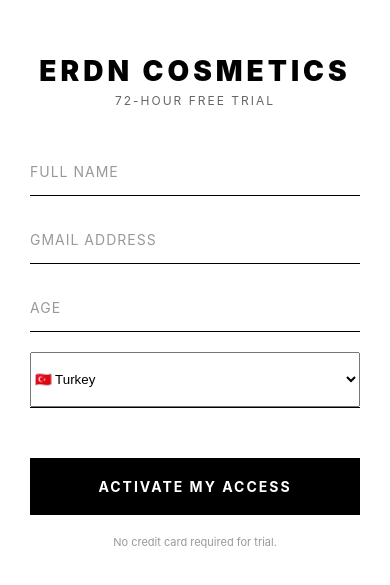
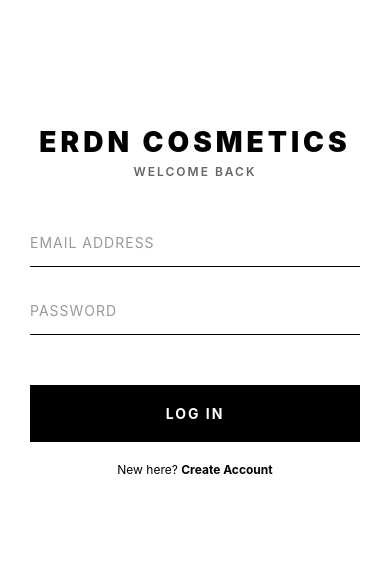
Before and after one commit to terdn/MVP, a React Native app: screen /Login in a window 390 px wide. Shown: the part 121-706 px from the top of the page. Built offline with nearby package versions, Linux system fonts and the light colour scheme.

Commit message:
CEO: Final Security Update - Hard Lock (72h), Netflix Model (Single Device) & Full Auth Flow

```diff
--- a/App.js
+++ b/App.js
@@ -1,15 +1,15 @@
-import React, { useState, useEffect } from "react";
+import React, { useEffect, useState } from "react";
+import { View, ActivityIndicator } from "react-native";
 import { NavigationContainer } from "@react-navigation/native";
 import { createStackNavigator } from "@react-navigation/stack";
 import AsyncStorage from '@react-native-async-storage/async-storage';
-import axios from 'axios';
 
-// Ekranlar
-import RegisterScreen from "./screens/RegisterScreen"; // YENİ: Kayıt Ekranı
+// --- EKRANLAR ---
+import RegisterScreen from "./screens/RegisterScreen";
+import LoginScreen from "./screens/LoginScreen"; // LoginScreen dosyasını oluşturmalısın!
+import DashboardScreen from "./screens/DashboardScreen";
+import AnalysisScreen from "./screens/AnalysisScreen";
 import SubscriptionScreen from "./screens/SubscriptionScreen";
-import WelcomeScreen from "./screens/WelcomeScreen";
-import CameraScreen from "./screens/CameraScreen";
-import AnalysisScreen from "./screens/AnalysisScreen";
 
 const Stack = createStackNavigator();
 
@@ -17,53 +17,75 @@ export default function App() {
   const [initialRoute, setInitialRoute] = useState(null);
 
   useEffect(() => {
-    checkAppLogic();
+    checkAccess();
   }, []);
 
-  const checkAppLogic = async () => {
+  const checkAccess = async () => {
     try {
-      // Cihazda kayıtlı e-posta var mı?
-      const savedEmail = await AsyncStorage.getItem('userEmail');
+      const userEmail = await AsyncStorage.getItem('userEmail');
+      const trialStartDate = await AsyncStorage.getItem('trialStartDate');
 
-      if (!savedEmail) {
-        // 1. Hiç kayıt yoksa: Önce 72 saatlik deneme için Kayıt Ekranı
-        setInitialRoute("Register");
+      // 1. Durum: Hiç Kayıt Yok -> REGISTER
+      if (!userEmail) {
+        setInitialRoute('Register');
+        return;
+      }
+
+      // 2. Durum: Kayıt Var, Süreyi Kontrol Et
+      if (trialStartDate) {
+          const start = parseInt(trialStartDate); // Kayıt zamanı
+          const now = Date.now(); // Şu an
+          const hoursPassed = (now - start) / (1000 * 60 * 60); // Geçen saat
+
+          // ⛔ KRİTİK EŞİK: 72 Saat
+          if (hoursPassed > 72) {
+              // SÜRE BİTTİ -> Asla Dashboard veya Analiz gösterilmez.
+              // Direkt Ödeme Ekranına kilitlenir.
+              setInitialRoute('Subscription');
+          } else {
+              // SÜRE VAR -> Devam edebilir
+              setInitialRoute('Dashboard');
+          }
       } else {
-        // 2. Kayıtlı kullanıcıysa: Sunucuya süreyi sor
-        const response = await axios.post('https://SENIN-RAILWAY-URLIN.up.railway.app/api/check-status', {
-          email: savedEmail
-        });
+          // Eğer tarih bir şekilde yoksa güvenli olarak Dashboard aç
+          setInitialRoute('Dashboard');
+      }
 
-        if (response.data.status === 'expired') {
-          // 72 saat dolmuş: Ödeme Ekranına Kilitler
-          setInitialRoute("Subscription");
-        } else {
-          // Süre devam ediyor: Hoş Geldin Ekranı
-          setInitialRoute("Welcome");
-        }
-      }
     } catch (error) {
-      // Bağlantı hatası veya ilk açılışta Register'a yönlendir
-      setInitialRoute("Register");
+      setInitialRoute('Register');
     }
   };
 
-  // Uygulama rotayı hesaplayana kadar boş bir ekran gösterir
-  if (!initialRoute) return null;
+  if (!initialRoute) {
+    return (
+      <View style={{ flex: 1, justifyContent: 'center', alignItems: 'center' }}>
+        <ActivityIndicator size="large" color="#000" />
+      </View>
+    );
+  }
 
   return (
     <NavigationContainer>
       <Stack.Navigator
         initialRouteName={initialRoute}
-        screenOptions={{
-          headerShown: false,
-        }}
+        screenOptions={{ headerShown: false, gestureEnabled: false }} // Geri kaydırmayı engelle
       >
+
+        {/* Giriş Yolları */}
         <Stack.Screen name="Register" component={RegisterScreen} />
-        <Stack.Screen name="Subscription" component={SubscriptionScreen} />
-        <Stack.Screen name="Welcome" component={WelcomeScreen} />
-        <Stack.Screen name="Camera" component={CameraScreen} />
+        <Stack.Screen name="Login" component={LoginScreen} />
+
+        {/* Ana Uygulama (Sadece süre varsa erişilebilir) */}
+        <Stack.Screen name="Dashboard" component={DashboardScreen} />
         <Stack.Screen name="Analysis" component={AnalysisScreen} />
+
+        {/* ⛔ KİLİT EKRANI (Süre bitince buraya hapsolur) */}
+        <Stack.Screen
+            name="Subscription"
+            component={SubscriptionScreen}
+            options={{ gestureEnabled: false }} // Geri tuşunu iptal et
+        />
+
       </Stack.Navigator>
     </NavigationContainer>
   );
--- /dev/null
+++ b/screens/LoginScreen.js
@@ -0,0 +1,122 @@
+import React, { useState } from 'react';
+import { View, Text, TextInput, TouchableOpacity, StyleSheet, Alert, SafeAreaView, ActivityIndicator } from 'react-native';
+import AsyncStorage from '@react-native-async-storage/async-storage';
+
+export default function LoginScreen({ navigation }) {
+  const [email, setEmail] = useState('');
+  const [password, setPassword] = useState('');
+  const [loading, setLoading] = useState(false);
+
+  // SENİN RAILWAY ADRESİN
+  const API_URL = 'https://mvp-production-a77e.up.railway.app';
+
+  const handleLogin = async () => {
+    if (!email || !password) {
+      Alert.alert("Missing Info", "Please enter your email and password.");
+      return;
+    }
+
+    setLoading(true);
+
+    try {
+      // ⭐ 1. ADIM: CİHAZ KİMLİĞİNİ BUL VEYA OLUŞTUR
+      // (Netflix Modeli için şart: Giriş yapan cihazı tanımalıyız)
+      let deviceId = await AsyncStorage.getItem('deviceId');
+
+      // Eğer telefonda kayıtlı bir kimlik yoksa (yeni yüklendiyse), rastgele oluştur.
+      if (!deviceId) {
+          deviceId = Math.random().toString(36).substring(2, 15) + Math.random().toString(36).substring(2, 15);
+      }
+
+      // 2. ADIM: Sunucuya Mail, Şifre VE DeviceID gönder
+      const response = await fetch(`${API_URL}/login`, {
+        method: 'POST',
+        headers: { 'Content-Type': 'application/json' },
+        body: JSON.stringify({
+            email: email.toLowerCase(),
+            password: password,
+            deviceId: deviceId // ⭐ BURASI EKLENDİ (Tahtı bu cihaza ver diyoruz)
+        })
+      });
+
+      const data = await response.json();
+
+      if (response.ok) {
+        // --- BAŞARILI GİRİŞ ---
+        await AsyncStorage.setItem('userEmail', email.toLowerCase());
+        await AsyncStorage.setItem('deviceId', deviceId); // ⭐ Kimliği hafızaya kaydet (Bir dahaki sefere hatırlasın)
+
+        // Dashboard'a yönlendir
+        navigation.replace('Dashboard', {
+            premium: data.user.isPremium,
+            analysisData: null
+        });
+
+      } else {
+        Alert.alert("Access Denied", data.message || "Invalid credentials.");
+      }
+    } catch (error) {
+      console.error(error);
+      Alert.alert("Connection Error", "Could not reach the server.");
+    } finally {
+      setLoading(false);
+    }
+  };
+
+  return (
+    <SafeAreaView style={styles.container}>
+      <View style={styles.content}>
+
+        {/* HEADER */}
+        <Text style={styles.brandTitle}>ERDN COSMETICS</Text>
+        <Text style={styles.subtitle}>WELCOME BACK</Text>
+
+        <View style={styles.inputContainer}>
+          <TextInput
+            style={styles.input}
+            placeholder="EMAIL ADDRESS"
+            placeholderTextColor="#999"
+            keyboardType="email-address"
+            autoCapitalize="none"
+            value={email}
+            onChangeText={setEmail}
+          />
+          <TextInput
+            style={styles.input}
+            placeholder="PASSWORD"
+            placeholderTextColor="#999"
+            secureTextEntry
+            value={password}
+            onChangeText={setPassword}
+          />
+        </View>
+
+        <TouchableOpacity style={styles.button} onPress={handleLogin} disabled={loading}>
+          {loading ? (
+            <ActivityIndicator color="#FFF" />
+          ) : (
+            <Text style={styles.buttonText}>LOG IN</Text>
+          )}
+        </TouchableOpacity>
+
+        <TouchableOpacity onPress={() => navigation.navigate('Register')} style={styles.linkButton}>
+            <Text style={styles.linkText}>New here? <Text style={{fontWeight:'bold'}}>Create Account</Text></Text>
+        </TouchableOpacity>
+
+      </View>
+    </SafeAreaView>
+  );
+}
+
+const styles = StyleSheet.create({
+  container: { flex: 1, backgroundColor: '#fff' },
+  content: { flex: 1, padding: 30, justifyContent: 'center' },
+  brandTitle: { fontSize: 28, fontWeight: '900', textAlign: 'center', letterSpacing: 4, marginBottom: 5, textTransform: 'uppercase' },
+  subtitle: { fontSize: 12, textAlign: 'center', color: '#666', letterSpacing: 2, marginBottom: 40, fontWeight: '600' },
+  inputContainer: { marginBottom: 30 },
+  input: { borderBottomWidth: 1, borderColor: '#000', paddingVertical: 15, marginBottom: 20, fontSize: 14, color: '#000', letterSpacing: 1 },
+  button: { backgroundColor: '#000', padding: 20, alignItems: 'center', borderRadius: 0 },
+  buttonText: { color: '#fff', fontWeight: 'bold', letterSpacing: 2, fontSize: 14, textTransform: 'uppercase' },
+  linkButton: { marginTop: 20, alignItems: 'center' },
+  linkText: { color: '#000', fontSize: 12 }
+});
--- a/screens/RegisterScreen.js
+++ b/screens/RegisterScreen.js
@@ -1,35 +1,36 @@
-import React, { useState } from 'react';
+import React, { useState, useEffect } from 'react';
 import { View, Text, TextInput, TouchableOpacity, StyleSheet, Alert, SafeAreaView, ActivityIndicator } from 'react-native';
-// ⭐ Yeni Paket: Ülke Seçimi İçin
 import { Picker } from '@react-native-picker/picker';
-// ⭐ Hafıza kaydı
 import AsyncStorage from '@react-native-async-storage/async-storage';
 
 export default function RegisterScreen({ navigation }) {
   const [formData, setFormData] = useState({
     fullName: '',
     email: '',
-    age: '',     // Yaş eklendi (Tıbbi güvenlik için)
-    password: '123' // MVP için standart şifre
+    age: '',
+    password: '123'
   });
 
-  const [country, setCountry] = useState('Turkey'); // Varsayılan seçim
+  const [country, setCountry] = useState('Turkey');
   const [loading, setLoading] = useState(false);
 
-  // SENİN GÜNCEL RAILWAY ADRESİN
+  // SENİN RAILWAY ADRESİN
   const API_URL = 'https://mvp-production-a77e.up.railway.app';
 
   const handleRegister = async () => {
-    // 1. Boş alan kontrolü
     if (!formData.fullName || !formData.email || !formData.age) {
-      Alert.alert("Missing Info", "Please fill all fields to activate your free trial.");
+      Alert.alert("Missing Info", "Please fill all fields.");
       return;
     }
 
     setLoading(true);
 
     try {
-      // 2. Sunucuya kayıt isteği (/register endpoint'i server.js ile uyumlu)
+      // ⭐ 1. CİHAZ KİMLİĞİ OLUŞTUR (Basit bir Random ID)
+      // Bu ID, bu telefonu sistemde "Tek Yetkili" yapar.
+      const deviceId = Math.random().toString(36).substring(2, 15) + Math.random().toString(36).substring(2, 15);
+
+      // 2. Sunucuya Kayıt İsteği (deviceId eklendi)
       const response = await fetch(`${API_URL}/register`, {
         method: 'POST',
         headers: { 'Content-Type': 'application/json' },
@@ -37,27 +38,35 @@ export default function RegisterScreen({ navigation }) {
             fullName: formData.fullName,
             email: formData.email.toLowerCase(),
             password: formData.password,
-            country: country, // Seçilen ülke
-            age: formData.age
+            country: country,
+            age: formData.age,
+            deviceId: deviceId // ⭐ KRİTİK: Cihazı sunucuya tanıtıyoruz
         })
       });
 
       const data = await response.json();
 
       if (response.ok) {
-        // 3. Hafızaya Kayıt (Auto-Login temeli)
+        // --- BAŞARILI KAYIT ---
+
+        // 3. Hafızaya Gerekli Bilgileri Kaydet
         await AsyncStorage.setItem('userEmail', formData.email.toLowerCase());
+        await AsyncStorage.setItem('deviceId', deviceId); // Cihaz ID'sini sakla (Login'de lazım olur)
 
-        // 4. Başarılı ise Analiz ekranına yönlendir (Akış: Kayıt -> Analiz -> Dashboard)
-        Alert.alert("Welcome CEO", "Your 72-hour access is active.", [
-            { text: "START ANALYSIS", onPress: () => navigation.replace('Analysis') }
+        // ⭐ 4. KRONOMETREYİ BAŞLAT (72 Saat Kilidi İçin Şart)
+        await AsyncStorage.setItem('trialStartDate', Date.now().toString());
+
+        // 5. İçeri Al (Dashboard'a yönlendiriyoruz, App.js kontrol edecek zaten)
+        Alert.alert("Welcome CEO", "Your 72-hour access has started.", [
+            { text: "ENTER DASHBOARD", onPress: () => navigation.replace('Dashboard') }
         ]);
+
       } else {
-        Alert.alert("Registration Error", data.message || "Could not create account.");
+        Alert.alert("Error", data.message || "Registration failed.");
       }
     } catch (error) {
       console.error(error);
-      Alert.alert("Connection Error", "Could not reach the server.");
+      Alert.alert("Connection Error", "Check your internet.");
     } finally {
       setLoading(false);
     }
@@ -66,72 +75,40 @@ export default function RegisterScreen({ navigation }) {
   return (
     <SafeAreaView style={styles.container}>
       <View style={styles.content}>
-
-        {/* TASARIM AYNEN KORUNDU */}
         <Text style={styles.brandTitle}>ERDN COSMETICS</Text>
         <Text style={styles.subtitle}>72-HOUR FREE TRIAL</Text>
 
         <View style={styles.inputContainer}>
-
-          {/* İSİM */}
           <TextInput
-            style={styles.input}
-            placeholder="FULL NAME"
-            placeholderTextColor="#999"
+            style={styles.input} placeholder="FULL NAME" placeholderTextColor="#999"
             onChangeText={(txt) => setFormData({...formData, fullName: txt})}
           />
-
-          {/* EMAIL */}
           <TextInput
-            style={styles.input}
-            placeholder="GMAIL ADDRESS"
-            placeholderTextColor="#999"
-            keyboardType="email-address"
-            autoCapitalize="none"
+            style={styles.input} placeholder="GMAIL ADDRESS" placeholderTextColor="#999"
+            keyboardType="email-address" autoCapitalize="none"
             onChangeText={(txt) => setFormData({...formData, email: txt})}
           />
-
-          {/* YAŞ (YENİ - GÖRÜNÜM AYNI) */}
           <TextInput
-            style={styles.input}
-            placeholder="AGE"
-            placeholderTextColor="#999"
+            style={styles.input} placeholder="AGE" placeholderTextColor="#999"
             keyboardType="numeric"
             onChangeText={(txt) => setFormData({...formData, age: txt})}
           />
-
-          {/* ÜLKE SEÇİMİ (YENİ LİSTE - ESKİ GÖRÜNÜM) */}
           <View style={styles.pickerContainer}>
             <Picker
               selectedValue={country}
               onValueChange={(itemValue) => setCountry(itemValue)}
-              style={styles.picker}
-              dropdownIconColor="#000"
+              style={styles.picker} dropdownIconColor="#000"
             >
-              {/* GLOBAL PAZAR LİSTESİ */}
               <Picker.Item label="🇹🇷 Turkey" value="Turkey" />
               <Picker.Item label="🇺🇸 USA" value="USA" />
               <Picker.Item label="🇩🇪 Germany" value="Germany" />
-              <Picker.Item label="🇬🇧 UK" value="UK" />
-              <Picker.Item label="🇷🇺 Russia" value="Russia" />
-              <Picker.Item label="🇧🇷 Brazil" value="Brazil" />
-              <Picker.Item label="🇰🇷 South Korea" value="South Korea" />
-              <Picker.Item label="🇦🇪 UAE" value="UAE" />
-              <Picker.Item label="🇫🇷 France" value="France" />
-              <Picker.Item label="🇮🇹 Italy" value="Italy" />
-              <Picker.Item label="🇨🇦 Canada" value="Canada" />
               <Picker.Item label="🌍 Other" value="Other" />
             </Picker>
           </View>
-
         </View>
 
         <TouchableOpacity style={styles.button} onPress={handleRegister} disabled={loading}>
-          {loading ? (
-            <ActivityIndicator color="#FFF" />
-          ) : (
-            <Text style={styles.buttonText}>ACTIVATE MY ACCESS</Text>
-          )}
+          {loading ? <ActivityIndicator color="#FFF" /> : <Text style={styles.buttonText}>ACTIVATE ACCESS</Text>}
         </TouchableOpacity>
 
         <Text style={styles.footerNote}>No credit card required for trial.</Text>
@@ -143,69 +120,13 @@ export default function RegisterScreen({ navigation }) {
 const styles = StyleSheet.create({
   container: { flex: 1, backgroundColor: '#fff' },
   content: { flex: 1, padding: 30, justifyContent: 'center' },
-
-  brandTitle: {
-    fontSize: 28,
-    fontWeight: '900',
-    textAlign: 'center',
-    letterSpacing: 4,
-    marginBottom: 5,
-    textTransform: 'uppercase'
-  },
-
-  subtitle: {
-    fontSize: 12,
-    textAlign: 'center',
-    color: '#666',
-    letterSpacing: 2,
-    marginBottom: 40
-  },
-
+  brandTitle: { fontSize: 28, fontWeight: '900', textAlign: 'center', letterSpacing: 4, marginBottom: 5 },
+  subtitle: { fontSize: 12, textAlign: 'center', color: '#666', letterSpacing: 2, marginBottom: 40 },
   inputContainer: { marginBottom: 30 },
-
-  // Input Stilleri (Eskisiyle Birebir Aynı)
-  input: {
-    borderBottomWidth: 1,
-    borderColor: '#000',
-    paddingVertical: 15,
-    marginBottom: 20,
-    fontSize: 14, // Biraz daha şık durması için 16 yerine 14
-    color: '#000',
-    letterSpacing: 1
-  },
-
-  // Picker için özel stil (Input gibi görünmesi için)
-  pickerContainer: {
-    borderBottomWidth: 1,
-    borderColor: '#000',
-    marginBottom: 20,
-    justifyContent: 'center'
-  },
-  picker: {
-    height: 55,
-    width: '100%',
-    color: '#000',
-  },
-
-  button: {
-    backgroundColor: '#000',
-    padding: 20,
-    alignItems: 'center',
-    borderRadius: 0
-  },
-
-  buttonText: {
-    color: '#fff',
-    fontWeight: 'bold',
-    letterSpacing: 2,
-    fontSize: 14,
-    textTransform: 'uppercase'
-  },
-
-  footerNote: {
-    textAlign: 'center',
-    color: '#999',
-    fontSize: 11,
-    marginTop: 20
-  }
+  input: { borderBottomWidth: 1, borderColor: '#000', paddingVertical: 15, marginBottom: 20, fontSize: 14, letterSpacing: 1 },
+  pickerContainer: { borderBottomWidth: 1, borderColor: '#000', marginBottom: 20, justifyContent: 'center' },
+  picker: { height: 55, width: '100%' },
+  button: { backgroundColor: '#000', padding: 20, alignItems: 'center', borderRadius: 0 },
+  buttonText: { color: '#fff', fontWeight: 'bold', letterSpacing: 2, fontSize: 14 },
+  footerNote: { textAlign: 'center', color: '#999', fontSize: 11, marginTop: 20 }
 });
```
Also changed, not shown: 2 other files (tests, documents, lock files or other folders).
